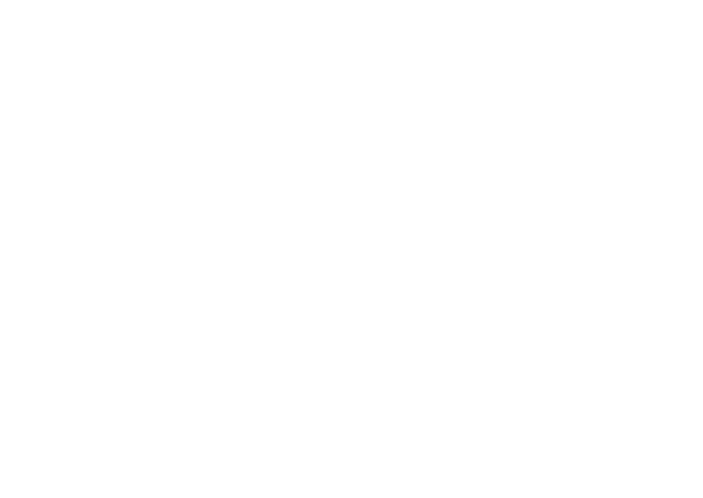
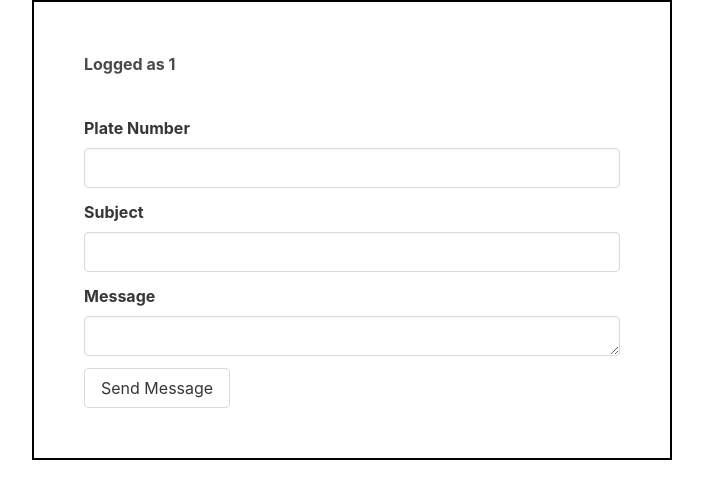
Before and after one commit to przemyslaw-bilinski/vue-mysql, a Vue app: page /#/user/1/1 in a window 1280 px wide. Before the commit this address had no page. Shown: the top 498 px of the page, without its empty margins (288-991 px from the left). Built offline with nearby package versions, Linux system fonts and the light colour scheme.

Commit message:
19.03 main changes

```diff
--- a/src/components/AddUser.vue
+++ b/src/components/AddUser.vue
@@ -32,9 +32,16 @@
 
 <script>
 import axios from "axios";
-const ER_DUP_ENTRY = 'ER_DUP_ENTRY';
 import Swal from 'sweetalert2';
 import { v4 as uuidv4 } from 'uuid';
+
+
+const ER_DUP_ENTRY = 'ER_DUP_ENTRY';
+const USER_DUPLICATE_NAME = 'Current user already exist in database!';
+const TITLE_ERROR = 'Error';
+const TITLE_SUCCESS = 'Success';
+const ICON_ERROR = 'error';
+const ICON_SUCCESS = 'success';
 export default {
   name: "AddUser",
   data() {
@@ -56,34 +63,27 @@ export default {
          PlateNumber: this.plateNumber,
          CreatedDate: new Date()
         });
-       console.log('response ', response);
-       console.log('response.data ', response.data);
-       console.log('response.data.code ', response.data.code);
-       console.log('ER_DUP_ENTRY ', ER_DUP_ENTRY);
        if(response.data.code === ER_DUP_ENTRY){
       Swal.fire({
-        icon: 'error',
-        title: 'Error',
-        text: 'Current user already exist in database!'
+        icon: ICON_ERROR,
+        title: TITLE_ERROR,
+        text: USER_DUPLICATE_NAME
       });
        }
        else {
          Swal.fire({
-           icon: 'success',
-           title: 'Success'
+           icon: ICON_SUCCESS,
+           title: TITLE_SUCCESS
          });
          this.name = '';
          this.email = '';
          this.password = '';
          this.plateNumber = '';
-         this.$router.push('/user');
+         this.$router.push({name: 'User', params: {name: this.name, email: this.email}});
        }
       } catch (error) {
         console.log('Error: ', error);
       }
-    },
-    generateUserId() {
-      console.log('uuidv4 ', uuidv4());
     }
   }
 }
--- a/src/components/Login.vue
+++ b/src/components/Login.vue
@@ -22,6 +22,11 @@
 import axios from "axios";
 import Swal from "sweetalert2";
 
+const TITLE_ERROR = 'Error';
+const TITLE_SUCCESS = 'Success';
+const ICON_ERROR = 'error';
+const ICON_SUCCESS = 'success';
+
 export default {
   name: "Login",
   data() {
@@ -37,19 +42,20 @@ export default {
         password: this.password
       }
       const response = await axios.get(`http://localhost:5000/users/${params.email}/${params.password}`);
-      console.log('## response ', response);
       if (response.data.Id) {
-        console.log('user logged in!');
         Swal.fire({
-          icon: 'success',
-          title: 'Success'
+          icon: ICON_SUCCESS,
+          title: TITLE_SUCCESS
         });
-        this.$router.push('/user');
+       // this.$router.push('/user');
+        this.$router.push({ name: 'User', params: {name: response.data.Name, email:response.data.Email}} );
+
+
       }
       else {
         Swal.fire({
-          icon: 'error',
-          title: 'Error',
+          icon: ICON_ERROR,
+          title: TITLE_ERROR,
           text: 'User not found or password is incorrect'
         });
       }
--- a/src/components/User.vue
+++ b/src/components/User.vue
@@ -1,16 +1,127 @@
 <template>
-    <div>
-      <p> user looged in </p>
-      <input type="text" label="Subject">
+  <div class="user-form">
+    <div class="header">
+      <p class="login-header">Logged as {{ name }}</p>
     </div>
+    <div class="field">
+      <label class="label">Plate Number</label>
+      <div class="control">
+        <input class="input" type="text" v-model="plateNumber"/>
+      </div>
+    </div>
+    <div class="field">
+      <label class="label">Subject</label>
+      <div class="control">
+        <input class="input" type="text" v-model="subject"/>
+      </div>
+    </div>
+    <div class="field">
+      <label class="label">Message</label>
+      <div class="control">
+        <textarea class="input" v-model="message"></textarea>
+<!--        <input class="input" type="text-area" v-model="message"/>-->
+      </div>
+    </div>
+    <div class="control">
+      <button class="button" @click="sendEmail">Send Message</button>
+    </div>
+  </div>
 </template>
 
 <script>
+import axios from "axios";
+import Swal from "sweetalert2";
+
+const TITLE_ERROR = 'Error';
+const TITLE_SUCCESS = 'Success';
+const ICON_ERROR = 'error';
+const ICON_SUCCESS = 'success';
+
 export default {
-  name: "User"
+  name: "User",
+  created() {
+    this.name = this.$route.params.name;
+    this.sender = this.$route.params.email;
+  },
+  data() {
+    return {
+      name: '',
+      sender: '',
+      subject: '',
+      message: '',
+      plateNumber: ''
+    }
+  },
+  methods: {
+    async sendEmail() {
+      console.log('## this.plateNumber ', this.plateNumber);
+      if (this.plateNumber === '') {
+        Swal.fire({
+          icon: ICON_ERROR,
+          title: TITLE_ERROR,
+          text: 'Plate Number cannot be empty!'
+        });
+        return;
+      }
+      let params = {
+        plateNumber: !(this.plateNumber === '') ? this.plateNumber : null
+      }
+      const response = await axios.get(`http://localhost:5000/users/${params.plateNumber}`);
+      console.log('## response.data ', response.data);
+      if (response.data.Id) {
+        let messageParams = {
+          sender: this.sender,
+          recipient: response.data.Email,
+          subject: this.subject,
+          message: this.message
+        };
+        console.log('## messageParams ', messageParams);
+        const emailSentResponse = await axios.post(`http://localhost:5000/send/${messageParams.sender}/${messageParams.recipient}/${messageParams.subject}/${messageParams.message}`);
+        console.log('## emailSentResponse ', emailSentResponse);
+        if (emailSentResponse.data.statusCode === 200) {
+          Swal.fire({
+            icon: ICON_SUCCESS,
+            title: TITLE_SUCCESS,
+            text: 'Email has been sent!'
+          });
+          this.plateNumber = '';
+          this.subject = '';
+          this.message = '';
+        }
+        else {
+          Swal.fire({
+            icon: ICON_ERROR,
+            title: TITLE_ERROR,
+            text: emailSentResponse.data.responseMessage
+          });
+        }
+      }
+      else {
+        Swal.fire({
+          icon: ICON_ERROR,
+          title: TITLE_ERROR,
+          text: 'User is not exists in database'
+        });
+      }
+    }
+  }
 }
 </script>
 
 <style scoped>
-
+.user-form {
+  border: 2px solid black;
+  padding: 50px;
+  width: 50%;
+  margin-left: auto;
+  margin-right:auto;
+}
+.header {
+  text-align: left;
+  margin-bottom: 5vh;
+}
+.login-header {
+  font-size: 2vh;
+  font-weight: bold;
+}
 </style>
--- a/src/main.js
+++ b/src/main.js
@@ -25,9 +25,14 @@ const routes = [
     },
     {
         name: 'User',
-        path: '/user',
-        component: User
+        path: '/user/:name/:email',
+        component: User,
     },
+    {
+        name: 'Send',
+        path: '/send/:sender/:recipient/:subject/:message',
+        component: User,
+    }
 ];
 
 const router = createRouter({
```
